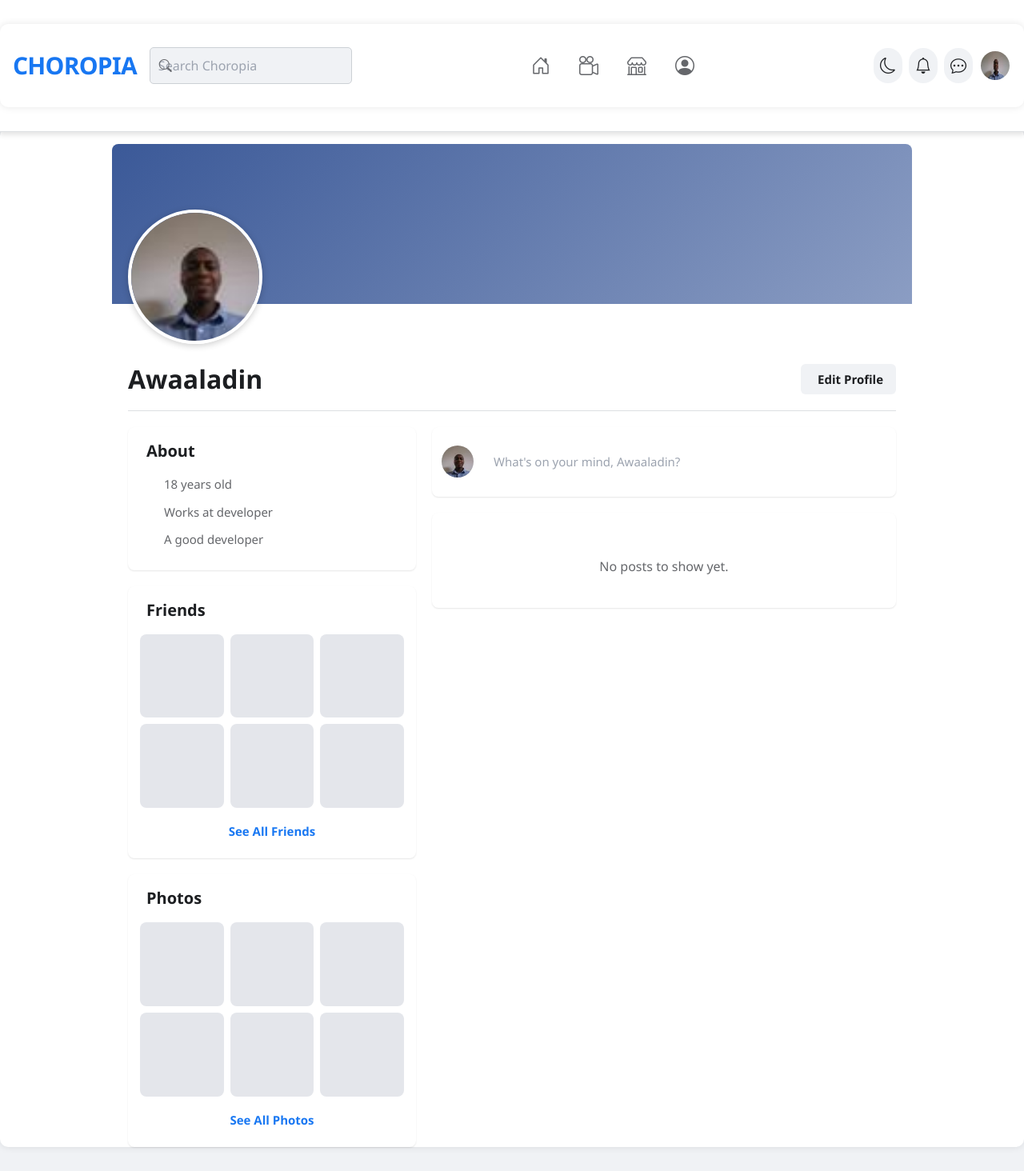
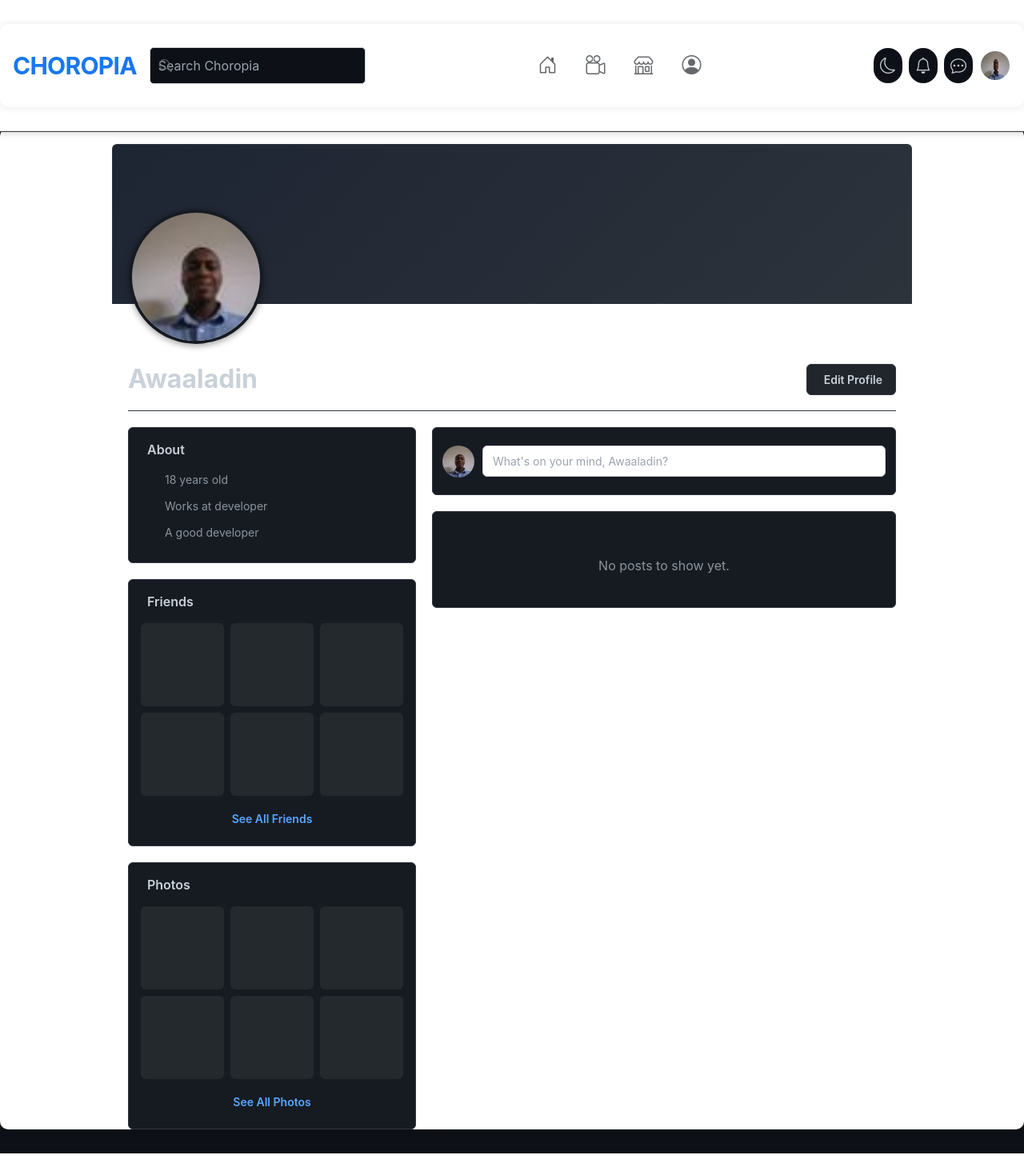
Before and after one commit to awaaladin/choropiaz, a Flask app: page /profile in a window 1280 px wide. Shown: the whole page at 80% size. After the commit the page ends 1442 px from the top, so only its background shows below. Run offline with Flask 3, Linux system fonts and the light colour scheme; a user stored in the database is signed in; some libraries are stand-ins or nearby versions.

Commit message:
Initials in very

```diff
--- a/app/templates/profile.html
+++ b/app/templates/profile.html
@@ -122,22 +122,23 @@
 </div>
 
 <style>
-    /* Facebook-inspired styling with unique touches */
+    /* Dark mode styling inspired by GitHub dark theme */
     :root {
-        --primary-color: #1877f2;
-        --secondary-color: #42b72a;
-        --bg-color: #f0f2f5;
-        --card-bg: #ffffff;
-        --text-color: #1c1e21;
-        --secondary-text: #65676b;
-        --border-color: #dddfe2;
-        --hover-bg: #f2f2f2;
+        --bg-color: #0d1117;
+        --card-bg: #161b22;
+        --text-color: #c9d1d9;
+        --secondary-text: #8b949e;
+        --border-color: #30363d;
+        --primary-color: #58a6ff;
+        --secondary-color: #238636;
+        --hover-bg: #21262d;
+        --cover-gradient: linear-gradient(135deg, #1e2533, #2d333b);
     }
 
     body {
         background-color: var(--bg-color);
         color: var(--text-color);
-        font-family: 'Segoe UI', Tahoma, Geneva, Verdana, sans-serif;
+        font-family: -apple-system, BlinkMacSystemFont, "Segoe UI", Roboto, Helvetica, Arial, sans-serif;
     }
 
     .profile-container {
@@ -148,10 +149,12 @@
     /* Cover Photo Area */
     .cover-photo {
         height: 200px;
-        background: linear-gradient(135deg, #3b5998, #8b9dc3);
-        border-radius: 8px 8px 0 0;
+        background: var(--cover-gradient);
+        border-radius: 6px 6px 0 0;
         position: relative;
         margin-bottom: 70px;
+        border: 1px solid var(--border-color);
+        border-bottom: none;
     }
 
     .profile-picture-container {
@@ -164,9 +167,9 @@
         width: 168px;
         height: 168px;
         border-radius: 50%;
-        border: 4px solid white;
+        border: 4px solid var(--card-bg);
         object-fit: cover;
-        box-shadow: 0 2px 8px rgba(0, 0, 0, 0.2);
+        box-shadow: 0 2px 8px rgba(0, 0, 0, 0.4);
         transition: filter 0.3s ease;
     }
 
@@ -188,11 +191,11 @@
 
     .profile-picture-container:hover .edit-overlay {
         opacity: 1;
-        background: rgba(0, 0, 0, 0.5);
+        background: rgba(0, 0, 0, 0.6);
     }
 
     .profile-picture-container:hover .profile-picture {
-        filter: brightness(0.8);
+        filter: brightness(0.7);
     }
 
     .edit-icon {
@@ -219,6 +222,7 @@
         font-size: 32px;
         font-weight: bold;
         margin: 0;
+        color: var(--text-color);
     }
 
     .action-buttons {
@@ -230,42 +234,44 @@
         padding: 8px 16px;
         border-radius: 6px;
         font-weight: 600;
-        font-size: 15px;
+        font-size: 14px;
         display: flex;
         align-items: center;
         gap: 5px;
         cursor: pointer;
-        border: none;
+        border: 1px solid var(--border-color);
         transition: all 0.2s ease;
     }
 
     .btn-follow {
         background-color: var(--primary-color);
-        color: white;
+        color: #ffffff;
+        border-color: rgba(240, 246, 252, 0.1);
     }
 
     .btn-following {
-        background-color: var(--bg-color);
+        background-color: var(--hover-bg);
         color: var(--text-color);
     }
 
     .btn-message {
-        background-color: var(--bg-color);
+        background-color: var(--hover-bg);
         color: var(--text-color);
     }
 
     .btn-edit-profile {
-        background-color: var(--bg-color);
+        background-color: var(--hover-bg);
         color: var(--text-color);
         text-decoration: none;
     }
 
-    .btn-follow:hover, .btn-edit-profile:hover {
-        background-color: #166fe5;
+    .btn-follow:hover {
+        background-color: #0969da;
+        border-color: rgba(240, 246, 252, 0.1);
     }
 
-    .btn-following:hover, .btn-message:hover {
-        background-color: var(--hover-bg);
+    .btn-following:hover, .btn-message:hover, .btn-edit-profile:hover {
+        background-color: #30363d;
     }
 
     /* Main Content Area */
@@ -285,13 +291,13 @@
 
     .about-card, .friends-card, .photos-card {
         background-color: var(--card-bg);
-        border-radius: 8px;
-        box-shadow: 0 1px 2px rgba(0, 0, 0, 0.1);
+        border-radius: 6px;
+        border: 1px solid var(--border-color);
         padding: 15px;
     }
 
     .about-card h3, .friends-card h3, .photos-card h3 {
-        font-size: 20px;
+        font-size: 16px;
         font-weight: 600;
         margin-top: 0;
         margin-bottom: 15px;
@@ -301,17 +307,21 @@
         gap: 8px;
     }
 
+    .about-card h3 i, .friends-card h3 i, .photos-card h3 i {
+        color: var(--primary-color);
+    }
+
     .about-item {
         display: flex;
         align-items: center;
         margin-bottom: 12px;
-        font-size: 15px;
+        font-size: 14px;
         color: var(--secondary-text);
     }
 
     .about-item i {
         width: 20px;
-        color: var(--primary-color);
+        color: var(--secondary-text);
         margin-right: 10px;
     }
 
@@ -338,8 +348,8 @@
     .friend-placeholder, .photo-placeholder {
         width: 100%;
         padding-top: 100%; /* Aspect ratio 1:1 */
-        background-color: #e4e6eb;
-        border-radius: 8px;
+        background-color: #24292e;
+        border-radius: 6px;
     }
 
     .see-all {
@@ -349,12 +359,12 @@
         text-decoration: none;
         padding: 8px;
         font-weight: 600;
-        font-size: 15px;
+        font-size: 14px;
+        border-radius: 6px;
     }
 
     .see-all:hover {
         background-color: var(--hover-bg);
-        border-radius: 6px;
     }
 
     /* Posts Section */
@@ -366,8 +376,8 @@
 
     .create-post {
         background-color: var(--card-bg);
-        border-radius: 8px;
-        box-shadow: 0 1px 2px rgba(0, 0, 0, 0.1);
+        border-radius: 6px;
+        border: 1px solid var(--border-color);
         padding: 12px;
         display: flex;
         align-items: center;
@@ -387,16 +397,17 @@
 
     .post-input input {
         width: 100%;
-        border: none;
-        background-color: var(--hover-bg);
-        border-radius: 20px;
-        padding: 10px 15px;
-        font-size: 15px;
+        border: 1px solid var(--border-color);
+        background-color: var(--bg-color);
+        border-radius: 6px;
+        padding: 8px 12px;
+        font-size: 14px;
         color: var(--secondary-text);
     }
 
     .post-input input:focus {
         outline: none;
+        border-color: var(--primary-color);
     }
 
     .empty-posts {
@@ -407,13 +418,13 @@
         padding: 40px 0;
         color: var(--secondary-text);
         background-color: var(--card-bg);
-        border-radius: 8px;
-        box-shadow: 0 1px 2px rgba(0, 0, 0, 0.1);
+        border-radius: 6px;
+        border: 1px solid var(--border-color);
     }
 
     .empty-posts i {
         margin-bottom: 15px;
-        color: #BCC0C4;
+        color: #393f47;
     }
 
     /* Responsive adjustments */
@@ -435,7 +446,7 @@
 
         .action-buttons {
             width: 100%;
-            justify-content: center;
+            justify-content: flex-start;
         }
     }
 </style>
@@ -454,6 +465,12 @@
                 }
             });
         }
+
+        // Force dark mode
+        document.documentElement.setAttribute('data-theme', 'dark');
+
+        // Add this class to body if not already present
+        document.body.classList.add('dark-theme');
     });
 </script>
 {% endblock %}
```
